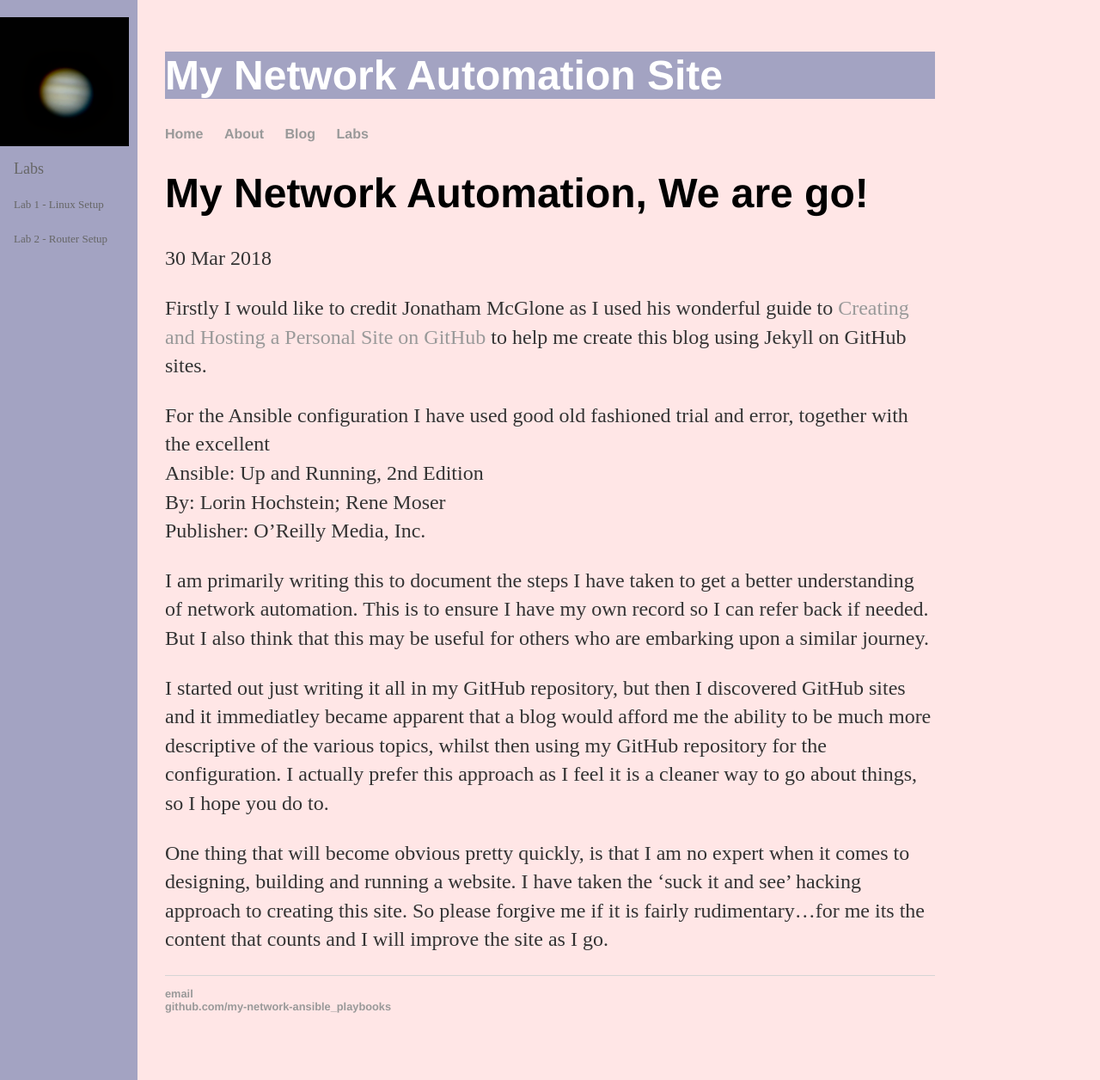
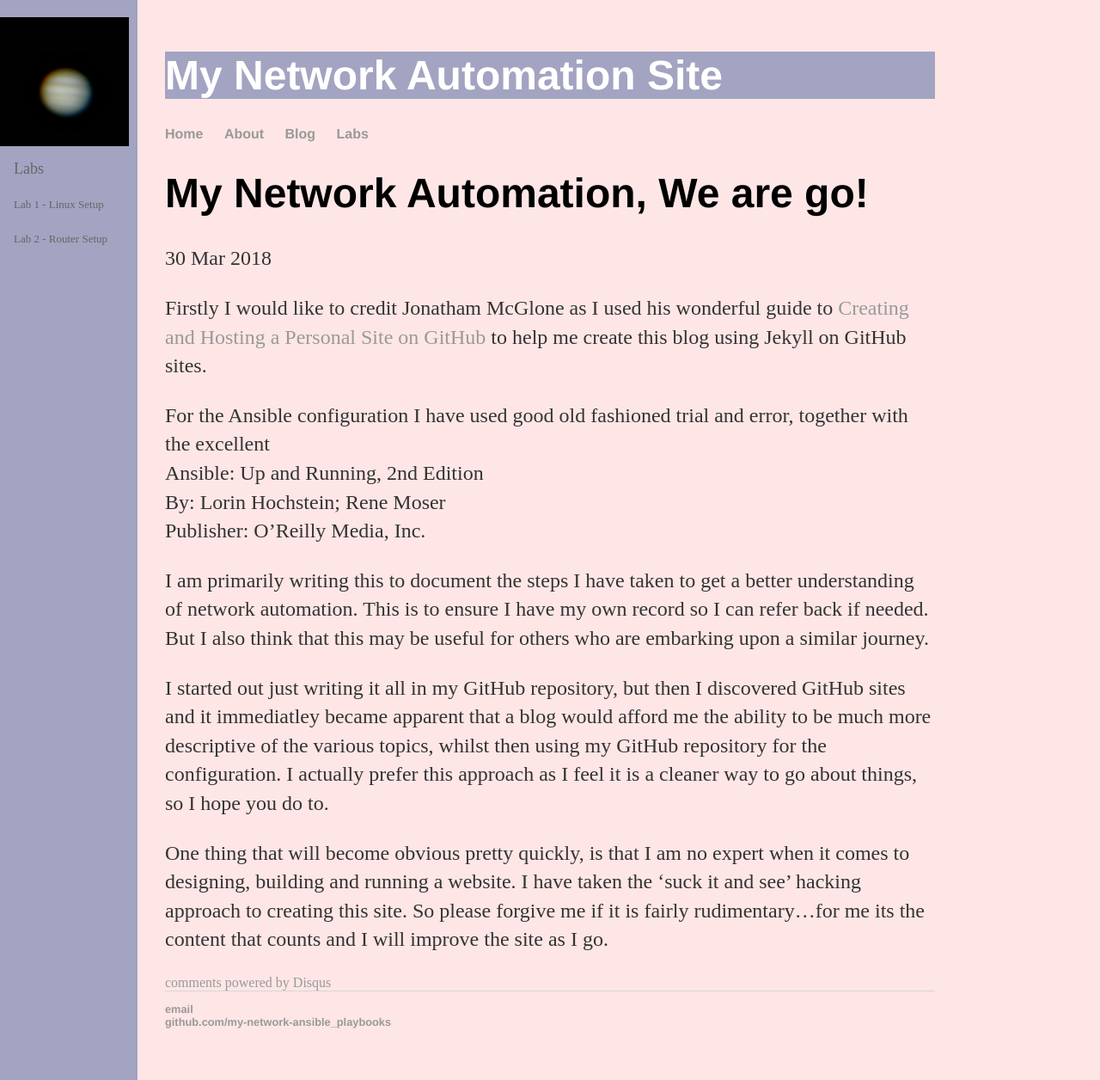
Before and after one commit to craigeowen/craigeowen.github.io, a Jekyll site: the page built from _posts/2018-03-30-We-are-go.md, in a window 1280 px wide and 1256 px high. Shown: the whole window at 86% size. Built offline with Jekyll 4.4.1, drawn with Linux system fonts in a browser that asks for light colours; comment, search, counter and statistics services are not loaded.

Commit message:
Update post.html

```diff
--- a/_layouts/post.html
+++ b/_layouts/post.html
@@ -8,8 +8,11 @@
 
 <div class="post">
   {{ content }}
-<!-- </div> -->
+</div>
 
+<!-- Post comments -->
+<div class="notecomments">
+				{% include disqus.html %}
 
 {% if page.comments %}
 
```
